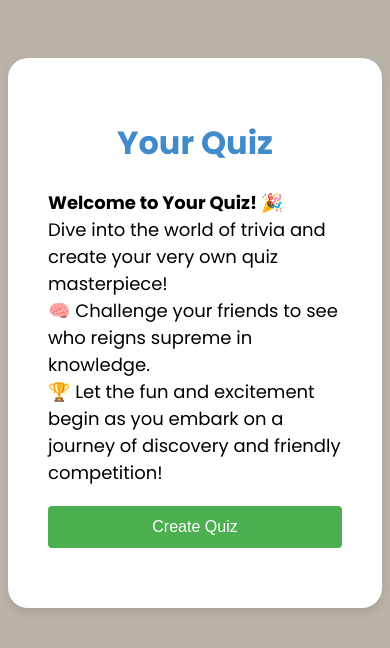
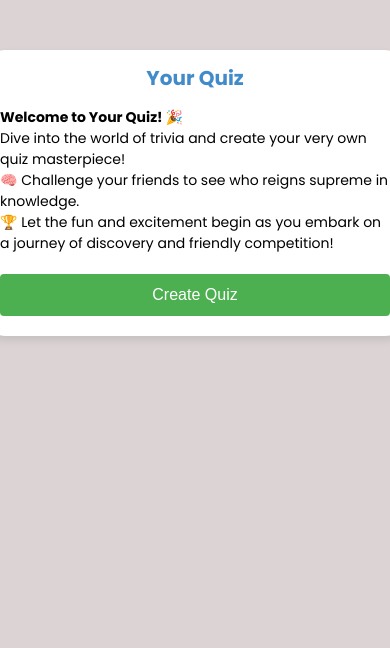
Before and after one commit to vanshsehgal08/Quiz-Website, a plain HTML site: page index.html in a window 390 px wide. Drawn offline with Linux system fonts and the light colour scheme.

Commit message:
Update style.css

```diff
--- a/style.css
+++ b/style.css
@@ -1,11 +1,16 @@
 @import url("https://fonts.googleapis.com/css2?family=Poppins:wght@400;500;700&display=swap");
 
+
 body {
+    margin: 0;
     font-family: "Poppins", sans-serif;
-    background: #b9b3a9;
+    background: #dcd4d4;
     display: flex;
-    justify-content: center;
+    flex-direction: column;
+    align-items: center;
 }
+
+
 .description {
     font-size: 18px;
     margin-bottom: 20px;
@@ -146,3 +151,47 @@ h1 {
 #submitUser2:hover {
     background-color: #45a049;
 }
+
+
+
+@media (max-width: 768px) {
+    .container {
+        width: 90%;
+        padding: 0 15px;
+    }
+
+    h1 {
+        font-size: 24px;
+    }
+
+    .description {
+        font-size: 16px;
+    }
+
+    .questionInput label {
+        font-size: 14px;
+    }
+
+    .questionInput input[type="text"],
+    .questionInput select {
+        width: 100%;
+    }
+}
+
+@media (max-width: 576px) {
+    .container {
+        width: 100%;
+    }
+
+    h1 {
+        font-size: 20px;
+    }
+
+    .description {
+        font-size: 14px;
+    }
+
+    .button {
+        font-size: 14px;
+    }
+}
```
